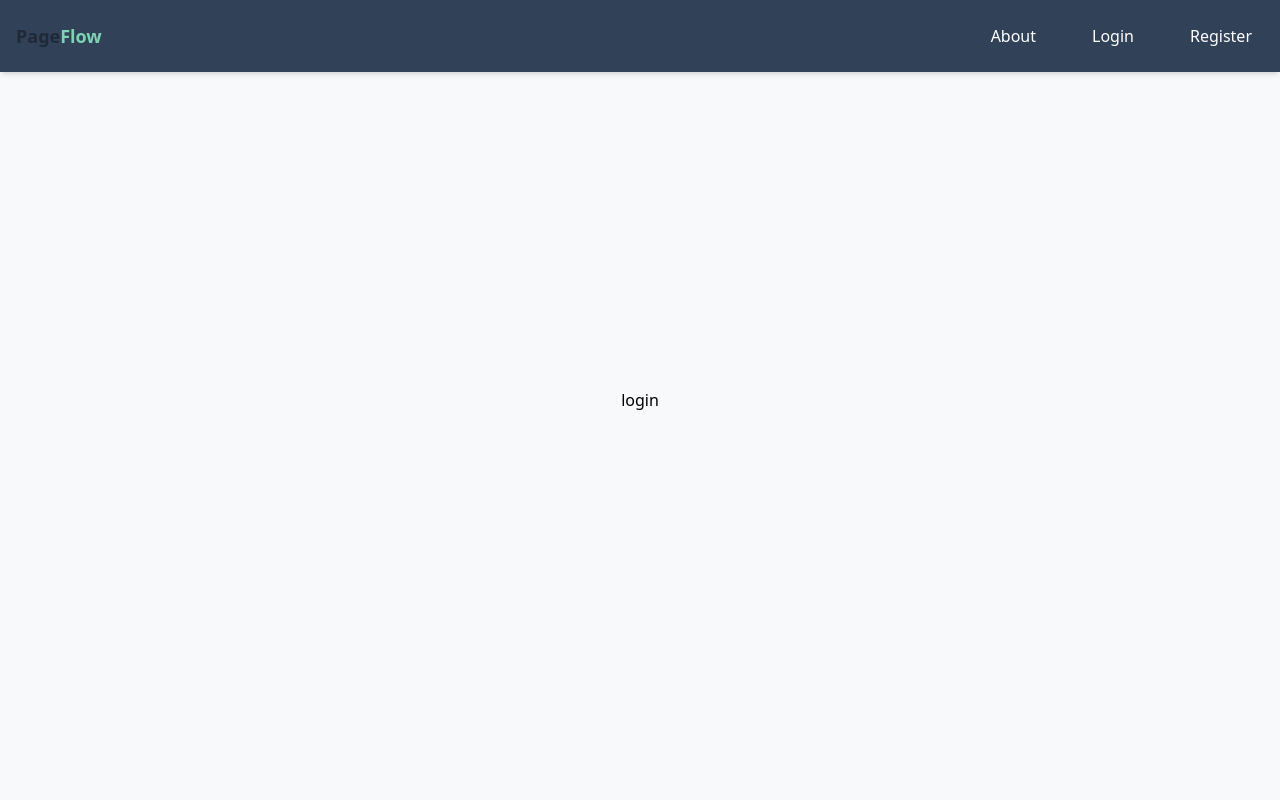
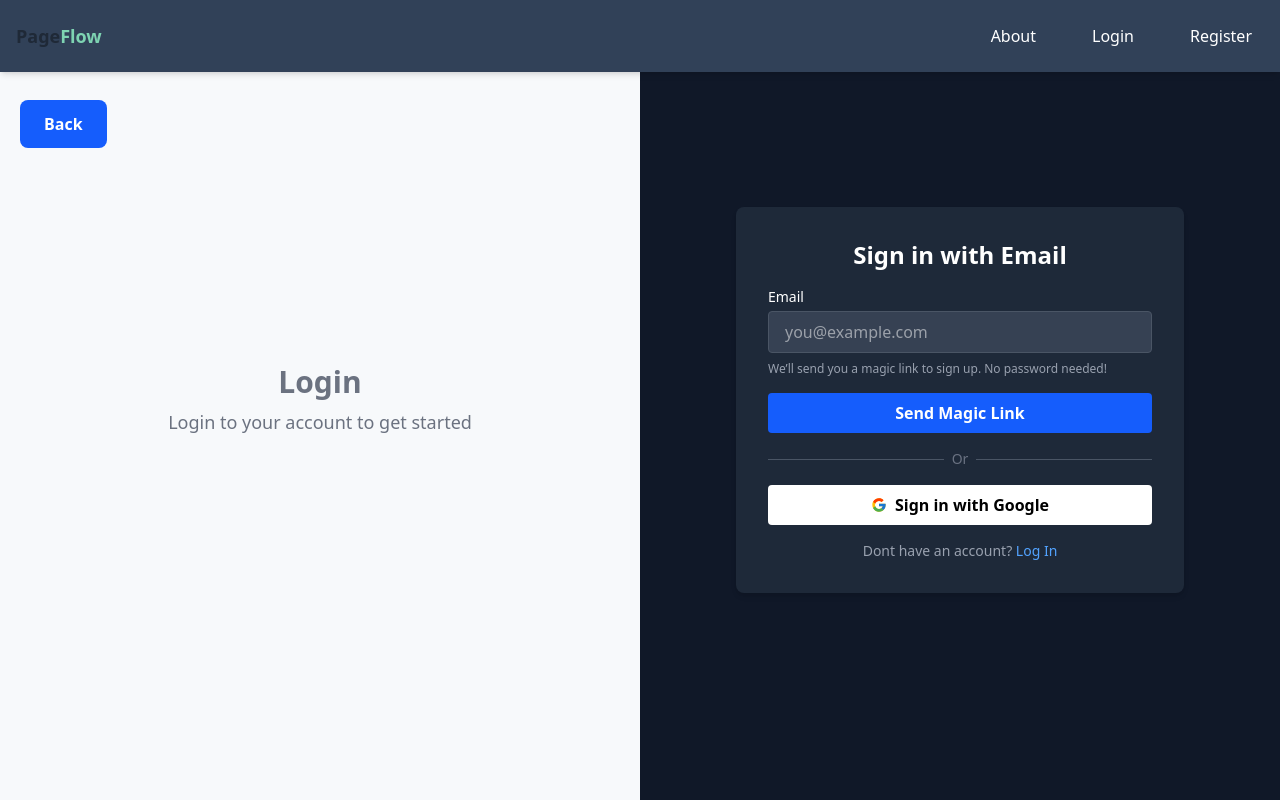
Before and after one commit to Douglasmyu/PageFlow, a React (Vite) app: page /Login in a window 1280 px wide. Built offline with nearby package versions, Linux system fonts and the light colour scheme.

Commit message:
front-end of home

```diff
--- a/src/components/Nav.jsx
+++ b/src/components/Nav.jsx
@@ -6,7 +6,7 @@ export default function Nav(){
     return(
         <div className="fixed top-0 left-0 w-full z-50 bg-slate-700 shadow-md ">
             <div className="max-w-7xl mx-auto px-4 py-4 flex justify-between items-center">
-                <div className="text-white font-bold text-lg transition-transform duration-150 hover:scale-150">
+                <div className="text-white font-bold text-lg transition-transform duration-350 hover:scale-150">
                     <Link to="/"><a className="text-[#1F2937]">Page</a><a className="text-[#7ED3B2]">Flow</a></Link>
                 </div>
                 <div className="hidden md:block">
--- a/src/pages/About.jsx
+++ b/src/pages/About.jsx
@@ -5,7 +5,7 @@ export default function About(){
     return(
         <div className="w-full px-4 py-8 relative z-10 text-black">
             <div className="w-fit bg-blue-500 hover:bg-blue-700
-        text-white font-semibold px-6 py-3 rounded-md transition">
+        text-white font-semibold px-6 py-3 rounded-md transition absolute">
                 <button>
                     <Link to ="/">Back</Link>
                 </button>
--- a/src/pages/Login.jsx
+++ b/src/pages/Login.jsx
@@ -1,8 +1,78 @@
 import React from "react";
 import { Link } from "react-router-dom";
+import { FcGoogle } from "react-icons/fc";
 
-export default function Login(){
-    return(
-        <div>login</div>
-    )
+export default function Login() {
+
+  const loginWithGoogle = async () => {
+    try{
+      const result = await signInWithPopup(auth, googleProvider);
+      const user = result.user;
+      alert(`Welcome ${user.displayName}`);
+    } catch (error) {
+      alert(error.message)
+    }
+  };
+
+  return (
+    <div className="min-h-screen flex w-full">
+      {/* green Left Side yo */}
+      <div className="w-1/2 bg-[#F7F9FB] text-white flex flex-col items-center justify-center p-8">
+
+        <h2 className="text-3xl text-[#6B7280] font-bold mb-2">Login</h2>
+        <p className="text-lg text-[#6B7280]">Login to your account to get started</p>
+      </div>
+      {/* 🔙 Back Button */}
+        <div className="absolute top-25 left-5">
+          <Link to="/">
+            <button className="bg-blue-600 hover:bg-blue-700
+                    text-white font-semibold px-6 py-3 rounded-lg
+                    transition">
+              Back
+            </button>
+          </Link>
+        </div>
+
+      {/* white Right Side */}
+      <div className="w-1/2 bg-gray-900 text-white flex items-center justify-center p-10 relative">
+
+
+        {/* 📄 Form Card */}
+        <div className="w-full max-w-md bg-gray-800 p-8 rounded-lg shadow-md">
+          <h2 className="text-2xl font-semibold mb-4 text-center">Sign in with Email</h2>
+
+          <label className="text-sm mb-1 block">Email</label>
+          <input
+            type="email"
+            placeholder="you@example.com"
+            className="w-full px-4 py-2 rounded bg-gray-700 border border-gray-600 focus:outline-none focus:ring-2 focus:ring-blue-400 text-white mb-2"
+          />
+          <p className="text-xs text-gray-400 mb-4">
+            We’ll send you a magic link to sign up. No password needed!
+          </p>
+
+          <button className="w-full bg-blue-600 hover:bg-blue-700 py-2 rounded text-white font-semibold mb-4">
+            Send Magic Link
+          </button>
+
+          <div className="flex items-center mb-4">
+            <hr className="grow border-gray-600" />
+            <span className="mx-2 text-sm text-gray-500">Or</span>
+            <hr className="grow border-gray-600" />
+          </div>
+
+          <button className="w-full bg-white text-black py-2 rounded font-semibold mb-2 flex items-center justify-center gap-2">
+            <span><FcGoogle></FcGoogle></span> Sign in with Google
+          </button>
+
+          <p className="text-sm text-gray-400 mt-4 text-center">
+            Dont have an account?{" "}
+            <Link to="/Register" className="text-blue-400 hover:underline">
+              Log In
+            </Link>
+          </p>
+        </div>
+      </div>
+    </div>
+  );
 }
--- a/src/pages/Register.jsx
+++ b/src/pages/Register.jsx
@@ -1,8 +1,68 @@
 import React from "react";
 import { Link } from "react-router-dom";
+import { FcGoogle } from "react-icons/fc";
 
 export default function Register(){
     return(
-        <div>register</div>
-    )
+        <div className="min-h-screen flex w-full">
+
+
+
+            {/* white Right Side */}
+            <div className="w-1/2 bg-gray-900 text-white flex items-center justify-center p-10 relative">
+
+
+                {/* 📄 Form Card */}
+                <div className="w-full max-w-md bg-gray-800 p-8 rounded-lg shadow-md">
+                    <h2 className="text-2xl font-semibold mb-4 text-center">Sign up with Email</h2>
+
+                    <label className="text-sm mb-1 block">Email</label>
+                    <input
+                    type="email"
+                    placeholder="you@example.com"
+                    className="w-full px-4 py-2 rounded bg-gray-700 border border-gray-600 focus:outline-none focus:ring-2 focus:ring-blue-400 text-white mb-2"
+                    />
+                    <p className="text-xs text-gray-400 mb-4">
+                    We’ll send you a magic link to sign up. No password needed!
+                    </p>
+
+                    <button className="w-full bg-blue-600 hover:bg-blue-700 py-2 rounded text-white font-semibold mb-4">
+                    Send Magic Link
+                    </button>
+
+                    <div className="flex items-center mb-4">
+                    <hr className="grow border-gray-600" />
+                    <span className="mx-2 text-sm text-gray-500">Or</span>
+                    <hr className="grow border-gray-600" />
+                    </div>
+
+                    <button className="w-full bg-white text-black py-2 rounded font-semibold mb-2 flex items-center justify-center gap-2">
+                    <span><FcGoogle></FcGoogle></span> Sign Up with Google
+                    </button>
+
+                    <p className="text-sm text-gray-400 mt-4 text-center">
+                    Dont have an account?{" "}
+                    <Link to="/Login" className="text-blue-400 hover:underline">
+                        Log In
+                    </Link>
+                    </p>
+                </div>
+            </div>
+            <div className="w-1/2 bg-[#F7F9FB] text-white flex flex-col items-center justify-center p-8">
+
+                <h2 className="text-3xl text-[#6B7280] font-bold mb-2">Join Us</h2>
+                <p className="text-lg text-[#6B7280]">Create your account to get started</p>
+            </div>
+            {/* 🔙 Back Button */}
+            <div className="absolute top-25 left-5">
+                <Link to="/">
+                <button className="bg-blue-600 hover:bg-blue-700
+                        text-white font-semibold px-6 py-3 rounded-lg
+                        transition">
+                    Back
+                </button>
+                </Link>
+            </div>
+        </div>
+    );
 }
```
Also changed, not shown: 1 other file (tests, documents, lock files or other folders).
